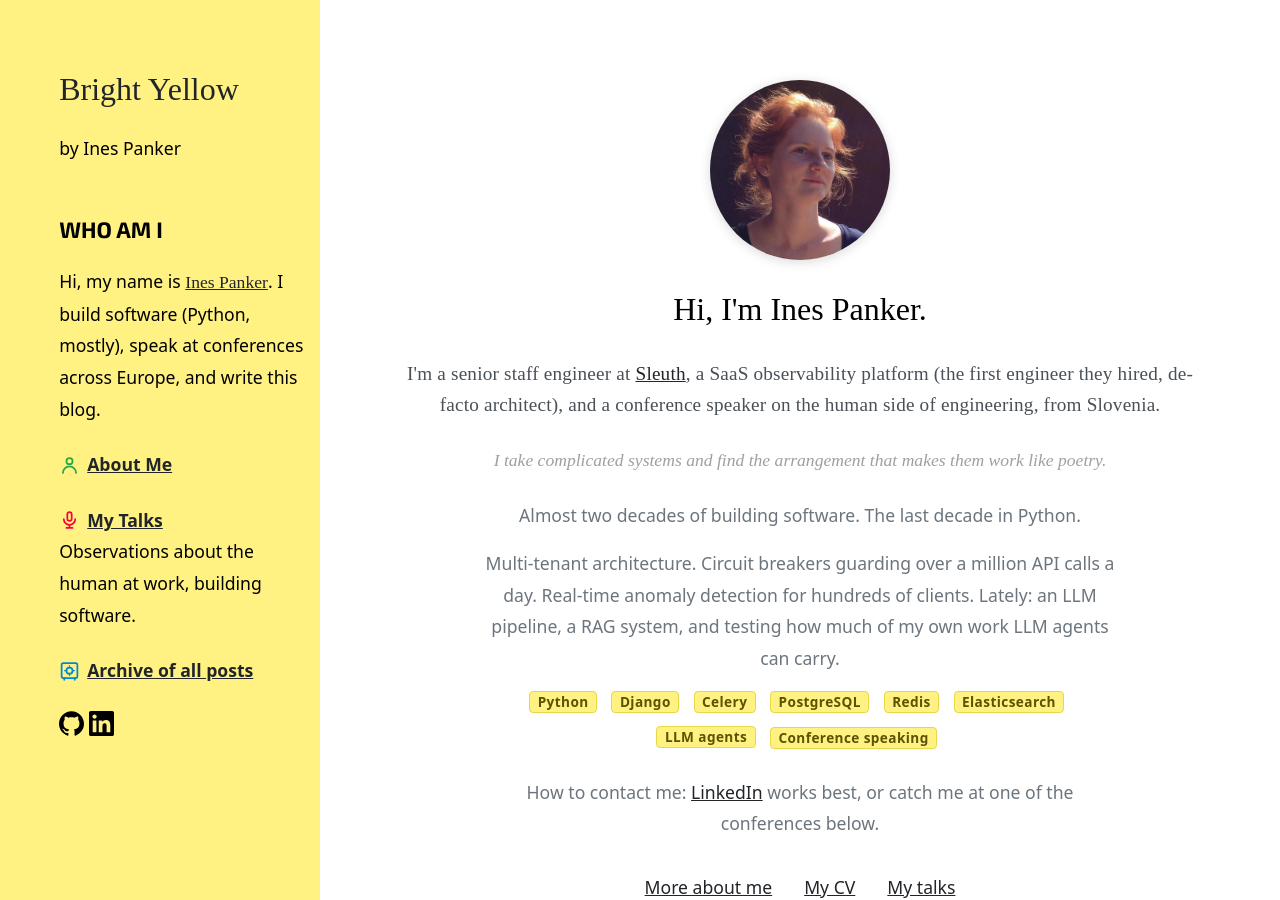
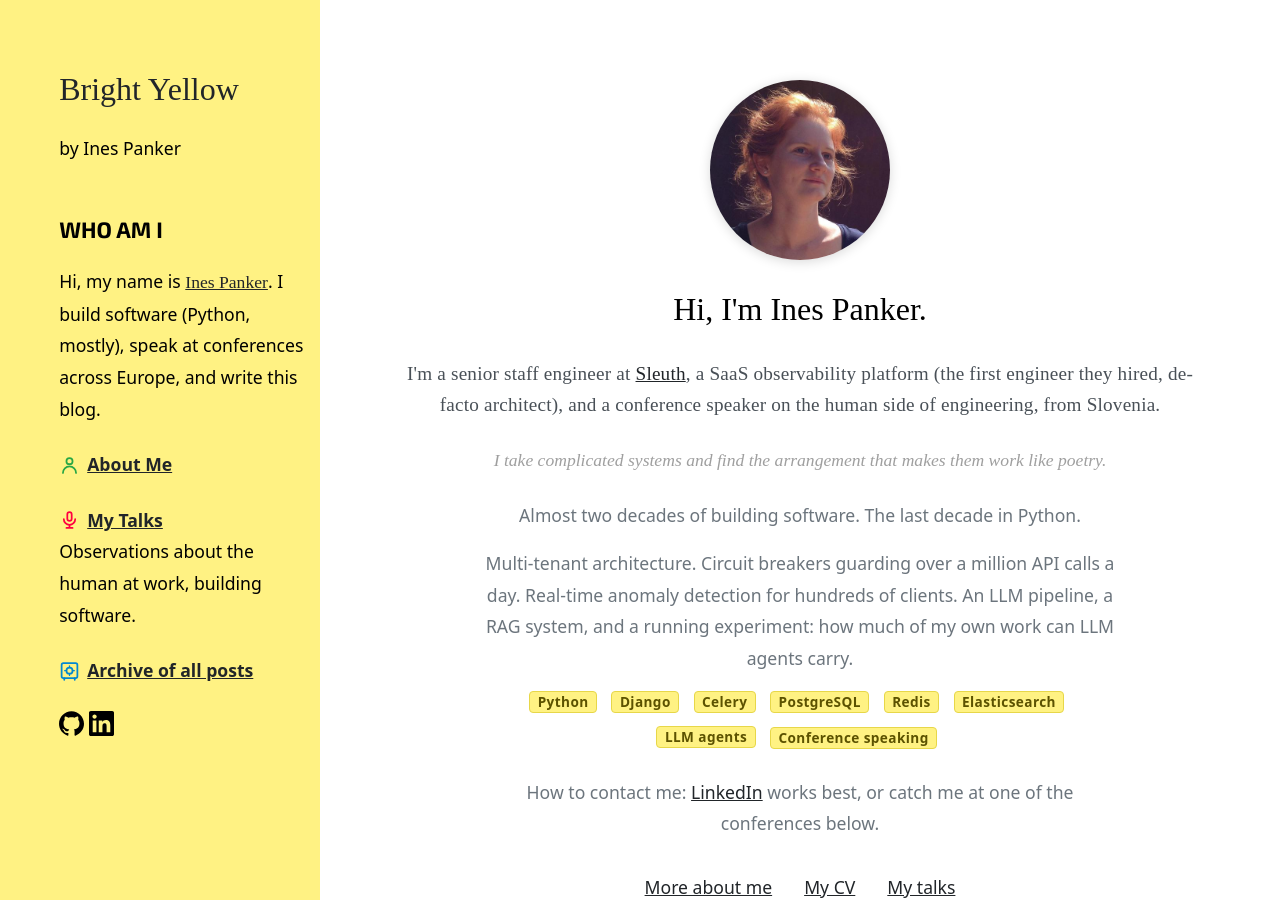
Before and after one commit to inesp/inesp.github.io, a Jekyll site: the page built from index.md, in a window 1280 px wide and 900 px high. Built offline with Jekyll 4.4.1, drawn with Linux system fonts in a browser that asks for light colours; nearby versions of some CDN libraries; some web fonts are replaced; a style sheet for code colours, icons or effects is not loaded.

Commit message:
Remove "lately"

```diff
--- a/_layouts/home.html
+++ b/_layouts/home.html
@@ -12,7 +12,7 @@
     <p class="hero-tagline">I'm a senior staff engineer at <a href="https://www.sleuth.io" target="_blank">Sleuth</a>, a SaaS observability platform (the first engineer they hired, de-facto architect), and a conference speaker on the human side of engineering, from Slovenia.</p>
     <p class="hero-flavor">I take complicated systems and find the arrangement that makes them work like poetry.</p>
     <p class="hero-facts">Almost two decades of building software. The last decade in Python.</p>
-    <p class="hero-facts">Multi-tenant architecture. Circuit breakers guarding over a million API calls a day. Real-time anomaly detection for hundreds of clients. Lately: an LLM pipeline, a RAG system, and testing how much of my own work LLM agents can carry.</p>
+    <p class="hero-facts">Multi-tenant architecture. Circuit breakers guarding over a million API calls a day. Real-time anomaly detection for hundreds of clients. An LLM pipeline, a RAG system, and a running experiment: how much of my own work can LLM agents carry.</p>
     <p class="hero-badges">
       <span class="badge bg-yellow">Python</span>
       <span class="badge bg-yellow">Django</span>
```
